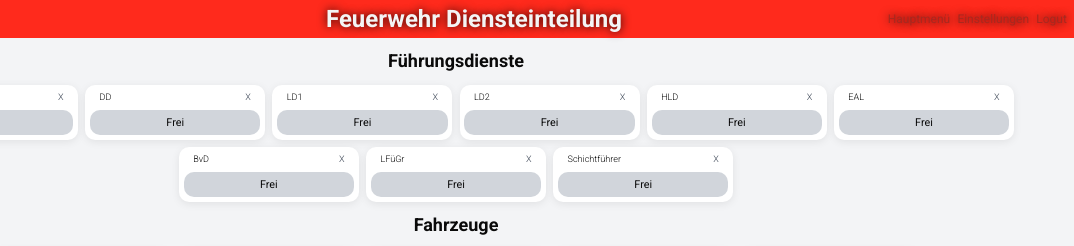
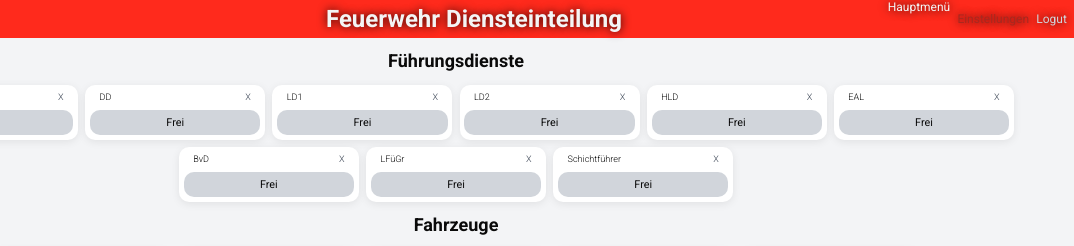
Before and after one commit to SexyJackXy/Division, an Electron app: page views/index.html in a window 1200 px wide. Shown: the top 246 px of the page, 126-1200 px from the left. Drawn offline with Linux system fonts and the light colour scheme; no server answers.

Commit message:
Some Styling

```diff
--- a/views/index.html
+++ b/views/index.html
@@ -17,13 +17,13 @@
     <img src="../img/HN_Logo_mit_Adler_Master_sRGB_w205.png" alt="LogoHN">
     <h1 class="heading">Feuerwehr Diensteinteilung</h1>
     <div class="navBar" style="float: right;">
-      <a class="text" style="padding-right: 0.6rem ;color: #A72920 !important;" href="login.html" onclick="Dienste.logout(); return false;">
+      <a class="text" style="padding-right: 0.6rem ;color: #D1D5DB !important;" href="login.html" onclick="Dienste.logout(); return false;">
         <p>Logut</p>
       </a>
       <a class="text" href="settings.html" style="padding-right: 0.6rem;color: #A72920 !important;">
         <p>Einstellungen</p>
       </a>
-      <a class="text" href="index.html" style="padding-right: 0.6rem;color: #A72920 !important;">
+      <a class="text" href="index.html" style="padding-right: 0.6rem;>
         <p>Hauptmenü</p>
       </a>
     </div>
```
Also changed, not shown: views/settings.html (+2 -2 lines).
